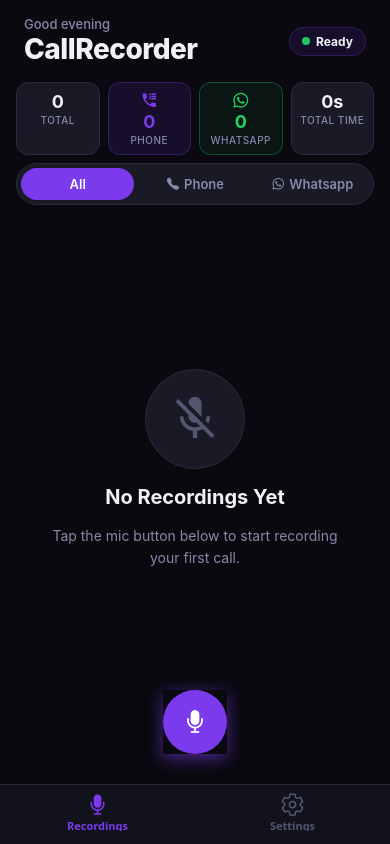
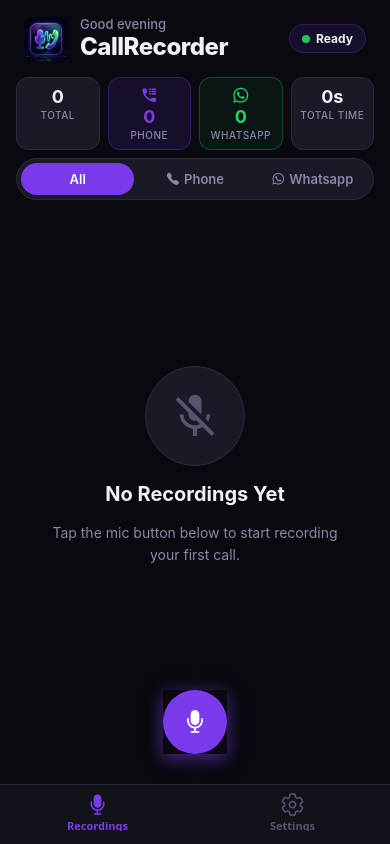
Before and after one commit to 4lexRossi/reactive_native_call_recorder_app, a React Native app: screen /Home in a window 390 px wide. Built offline with nearby package versions, Linux system fonts and the light colour scheme.

Commit message:
feat: implement new logo

```diff
--- a/src/components/GlassHeader.js
+++ b/src/components/GlassHeader.js
@@ -1,5 +1,5 @@
 import React from 'react';
-import { View, Text, StyleSheet } from 'react-native';
+import { View, Text, StyleSheet, Image } from 'react-native';
 import { Ionicons } from '@expo/vector-icons';
 import { Colors, Spacing, Radius } from '../theme';
 
@@ -11,9 +11,15 @@
 
   return (
     <View style={styles.container}>
-      <View>
-        <Text style={styles.greeting}>{greeting}</Text>
-        <Text style={styles.title}>CallRecorder</Text>
+      <View style={styles.leftSection}>
+        <Image
+          source={require('../../assets/icon.png')}
+          style={styles.logo}
+        />
+        <View>
+          <Text style={styles.greeting}>{greeting}</Text>
+          <Text style={styles.title}>CallRecorder</Text>
+        </View>
       </View>
       <View style={styles.badge}>
         <View style={styles.dot} />
@@ -32,6 +38,16 @@
     paddingTop: Spacing.md,
     paddingBottom: Spacing.sm,
   },
+  leftSection: {
+    flexDirection: 'row',
+    alignItems: 'center',
+    gap: 12,
+  },
+  logo: {
+    width: 44,
+    height: 44,
+    borderRadius: Radius.sm,
+  },
   greeting: {
     color: Colors.textMuted,
     fontSize: 13,
@@ -39,7 +55,7 @@
   },
   title: {
     color: Colors.text,
-    fontSize: 28,
+    fontSize: 24,
     fontWeight: '800',
     letterSpacing: -0.5,
   },
--- a/src/screens/RecordScreen.js
+++ b/src/screens/RecordScreen.js
@@ -9,6 +9,7 @@
   Platform,
   Alert,
   Easing,
+  Image,
 } from 'react-native';
 import { SafeAreaView } from 'react-native-safe-area-context';
 import { Ionicons, MaterialCommunityIcons } from '@expo/vector-icons';
@@ -236,7 +237,10 @@
         <TouchableOpacity onPress={() => navigation.goBack()} style={styles.backBtn}>
           <Ionicons name="chevron-back" size={24} color={Colors.text} />
         </TouchableOpacity>
-        <Text style={styles.headerTitle}>Call Recorder</Text>
+        <View style={styles.headerTitleRow}>
+          <Image source={require('../../assets/icon.png')} style={styles.headerLogo} />
+          <Text style={styles.headerTitle}>Call Recorder</Text>
+        </View>
         <View style={{ width: 40 }} />
       </View>
 
@@ -435,6 +439,16 @@
     fontSize: 18,
     fontWeight: '700',
   },
+  headerTitleRow: {
+    flexDirection: 'row',
+    alignItems: 'center',
+    gap: 8,
+  },
+  headerLogo: {
+    width: 28,
+    height: 28,
+    borderRadius: 6,
+  },
   typeSwitcher: {
     flexDirection: 'row',
     marginHorizontal: Spacing.lg,
```
